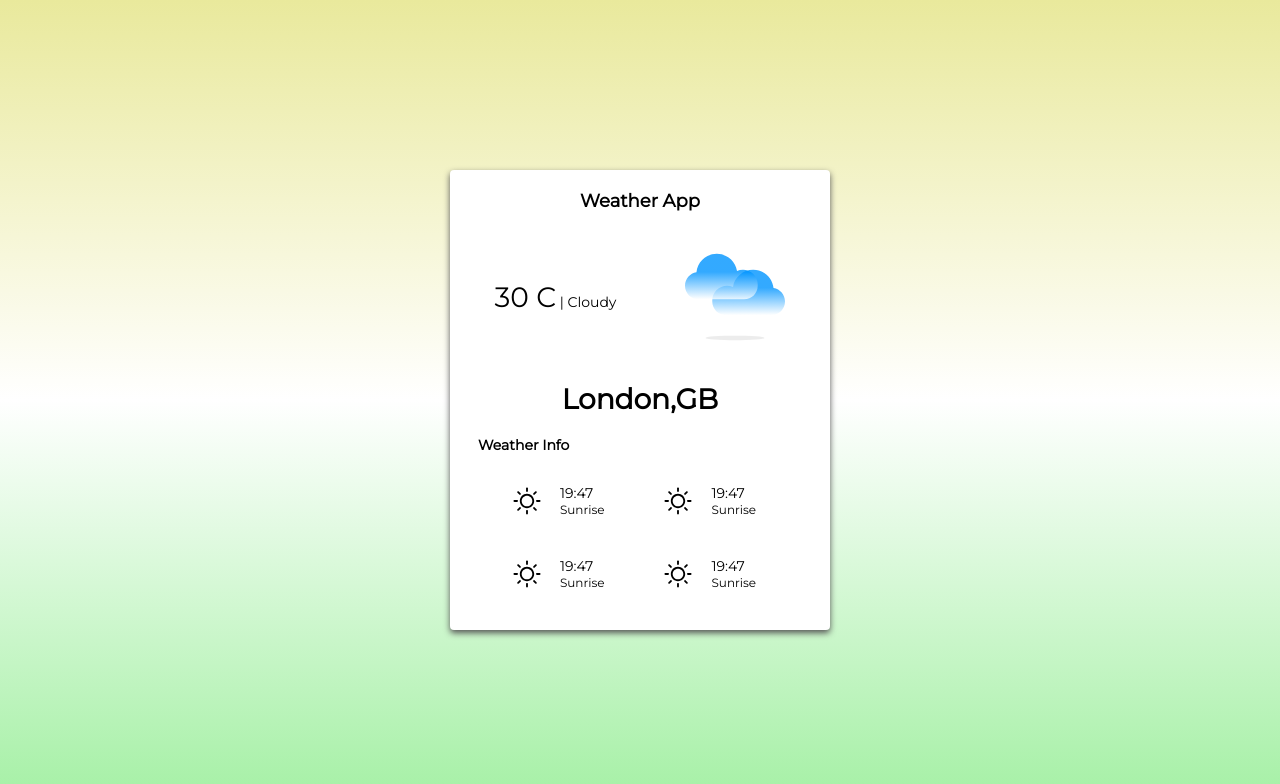
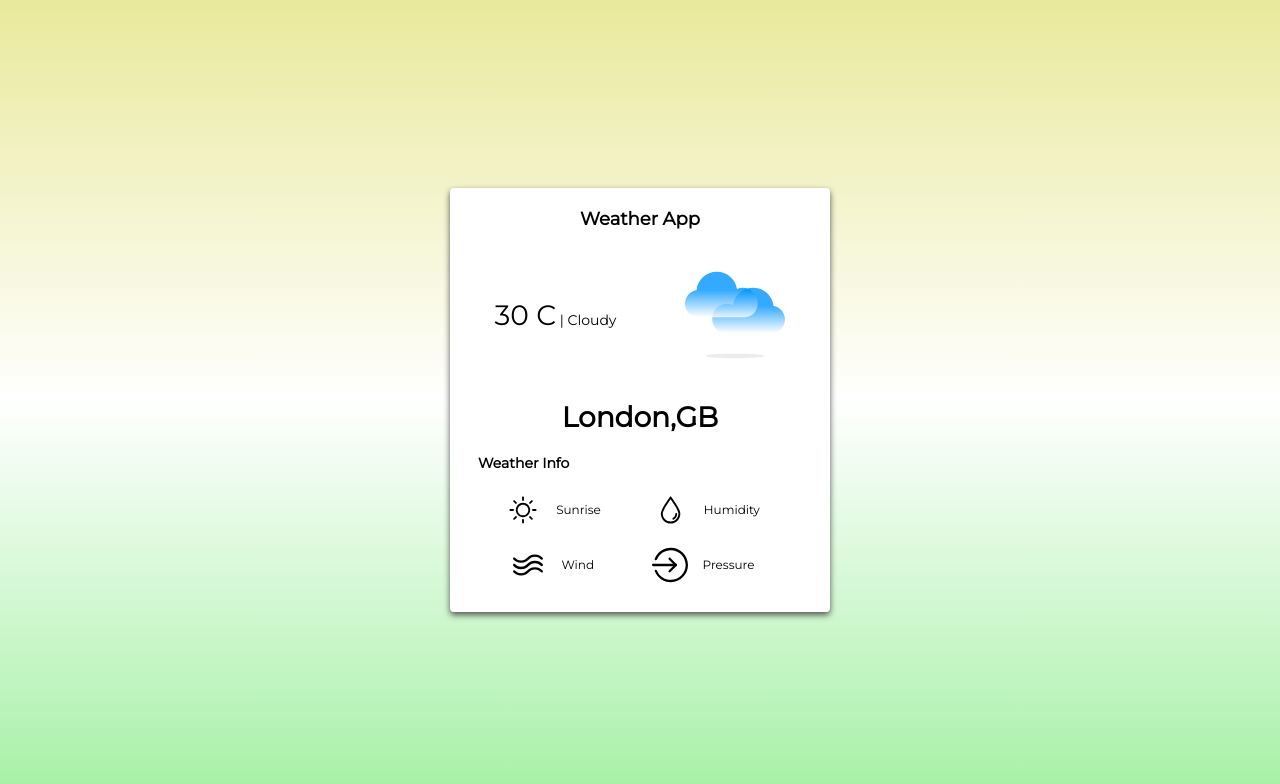
Before and after one commit to Mdakhib/weather-app, a React (Create React App) app: page / in a window 1280 px wide. Shown: the top 784 px of the page. Built offline with nearby package versions, Linux system fonts and the light colour scheme.

Commit message:
weather info added by using props

```diff
--- a/src/modules/WeatherInfoComponent.js
+++ b/src/modules/WeatherInfoComponent.js
@@ -1,5 +1,15 @@
 import React from "react";
 import styled from "styled-components";
+
+
+
+export const WeatherInfoIcons = {
+  sunset: "icons/temp.svg",
+  sunrise: "icons/temp.svg",
+  humidity: "/icons/humidity.svg",
+  wind: '/icons/wind.svg',
+  pressure: "icons/pressure.svg",
+};
 
 const WeatherCondition = styled.div`
   display: flex;
@@ -79,13 +89,14 @@ const InfoLabel = styled.span`
   }
 `;
 
-const WeatherInfoComponent = () => {
+const WeatherInfoComponent = (props) => {
+  const { name, value } = props;
   return (
     <InfoContainer>
-      <InfoIcon src="/icons/temp.svg" />
+      <InfoIcon src={WeatherInfoIcons[name]} />
       <InfoLabel>
-        19:47
-        <span>Sunrise</span>
+        {value}
+        <span>{name} </span>
       </InfoLabel>
     </InfoContainer>
   );
@@ -104,10 +115,10 @@ function WeatherComponent() {
       <Location>London,GB</Location>
       <WeatherInfoLabel>Weather Info</WeatherInfoLabel>
       <WeatherInfoContainer>
-        <WeatherInfoComponent />
-        <WeatherInfoComponent />
-        <WeatherInfoComponent />
-        <WeatherInfoComponent />
+        <WeatherInfoComponent name="sunrise" value="" />
+        <WeatherInfoComponent name="humidity" value="" />
+        <WeatherInfoComponent name="wind" value="" />
+        <WeatherInfoComponent name="pressure" value="" />
       </WeatherInfoContainer>
     </>
   );
```
